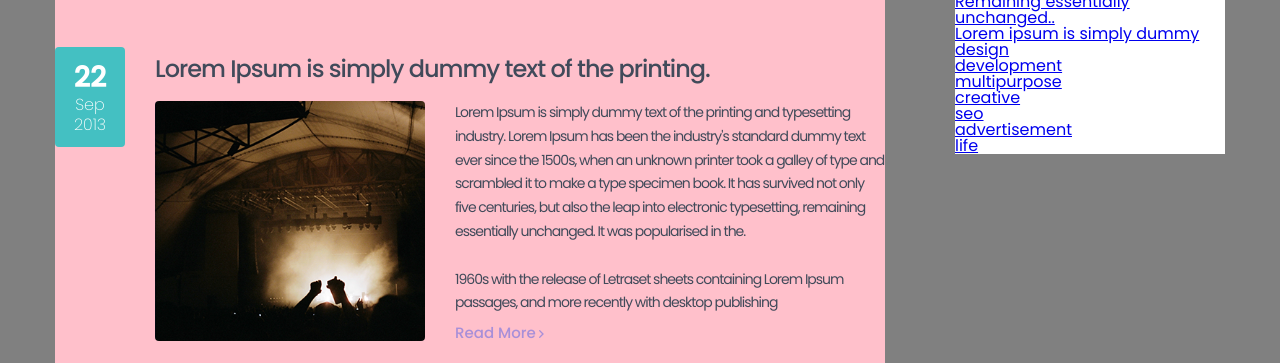
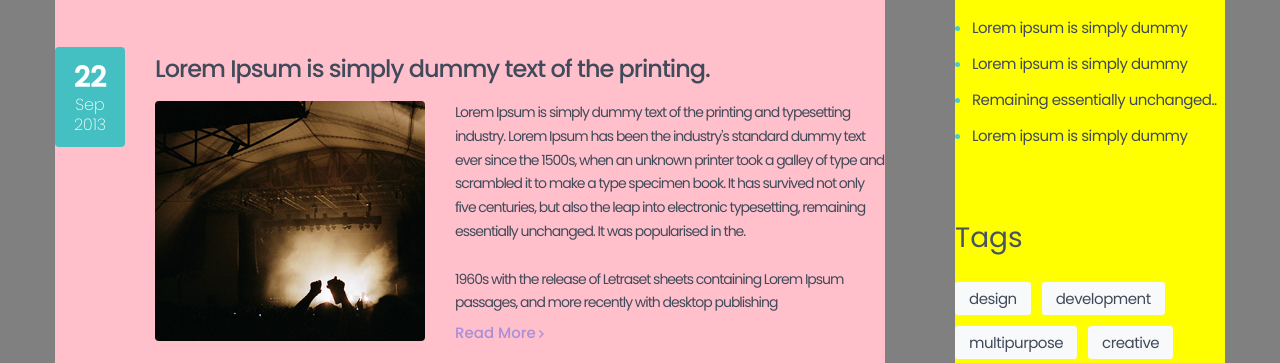
Before and after one commit to JaicyChoi/agency, a plain HTML site: page blog.html in a window 1280 px wide. Shown: the part 1659-2022 px from the top of the page. Drawn offline with Linux system fonts and the light colour scheme.

Commit message:
asdie layout

```diff
--- a/blog.html
+++ b/blog.html
@@ -188,6 +188,7 @@
                     <a href="#" class="popular_post_read_more">Read More</a>
                 </div>
                 <div class="recent_post">
+                    <p class="recent_post_title">Recent Post</p>
                     <ul class="recent_post_list">
                         <li>
                             <a href="#">Lorem ipsum is simply dummy</a>
@@ -204,6 +205,7 @@
                     </ul>
                 </div>
                 <div class="blog_tags">
+                    <p class="tags_title">Tags</p>
                     <ul class="tag_list">
                         <li><a href="#">design</a></li>
                         <li><a href="#">development</a></li>
--- a/css/blog.css
+++ b/css/blog.css
@@ -287,7 +287,7 @@ header{
     float: right;
     width: 270px;
     color: #485460;
-    background-color: white;
+    background-color: yellow;
 }
 .search_form{
     position: relative;
@@ -401,7 +401,6 @@ header{
     font-size: 0.875em;
     font-weight: 400;
     letter-spacing: -.5px;
-    background-color: white;
     height: 100%;
     width: 100%;;
     display: flex;
@@ -500,26 +499,77 @@ header{
     background: url(../img/blog/small_arrow_purple.png) no-repeat center;
 }
 .recent_post{
-
+    position: relative;
+    float: left;
+    width: 100%;
+    margin-bottom: 60px;
+}
+.recent_post_title{
+    position: relative;
+    float: left;
+    width: 100%;
+    font-size: 1.75em;
+    font-weight: 400;
+    margin-bottom: 30px;
 }
 .recent_post_list{
-
+    position: relative;
+    float: left;
+    font-size: 0.9375em;
+    letter-spacing: -.5px;
+    padding-left: 17px;
+    overflow: hidden;
 }
 .recent_post_list li{
-
+    position: relatvie;
+    float: left;
+    list-style: disc;
+    width: 100%;
+    margin-bottom: 21px;
+}
+.recent_post_list li::marker{
+    color: #49cbcd;
 }
 .recent_post_list li a{
-
+    text-decoration: none;
+    color: #414a5a;
 }
 .blog_tags{
-
+    position: relative;
+    float: left;
+    width: 100%;
+    margin-bottom: 60px;
+}
+.tags_title{
+    position: relative;
+    float: left;
+    width: 100%;
+    font-size: 1.75em;
+    font-weight: 400;
+    margin-bottom: 30px;
 }
 .tag_list{
-
+    position: relative;
+    float: left;
+    width: 100%;
 }
 .tag_list li{
-
+    position: relative;
+    float: left;
+    font-size: 0.9375em;
+    letter-spacing: -.5px;
+    margin-right: 11px;
+    margin-bottom: 11px;
 }
 .tag_list li a{
-
+    padding: 9px 14px;
+    text-decoration: none;
+    color: #414a5a;
+    display: block;
+    background-color: #f8f9fb;
+    border-radius: 3px;
 }
+.tag_list li a:hover{
+    background-color: #49cbcd;
+    color: white;
+}
```
